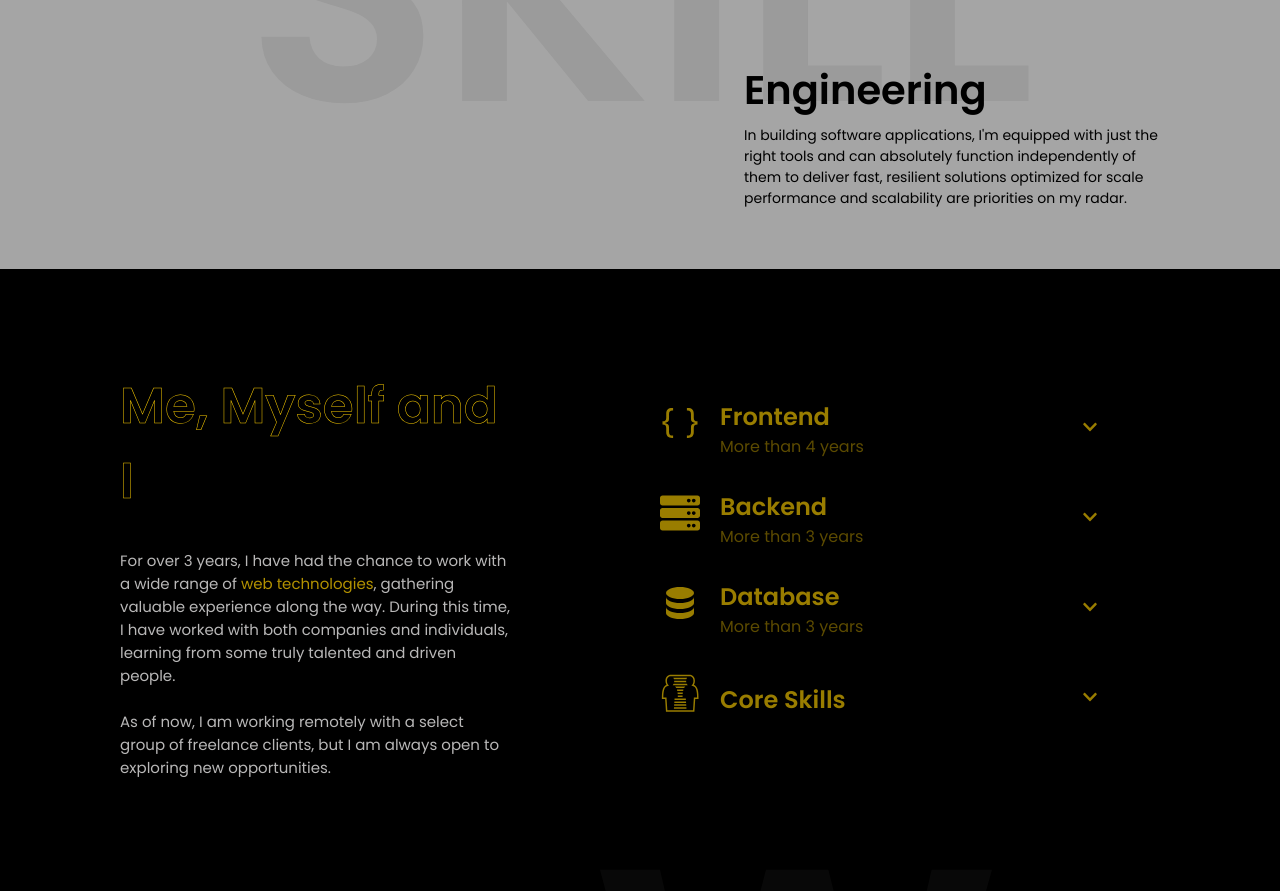
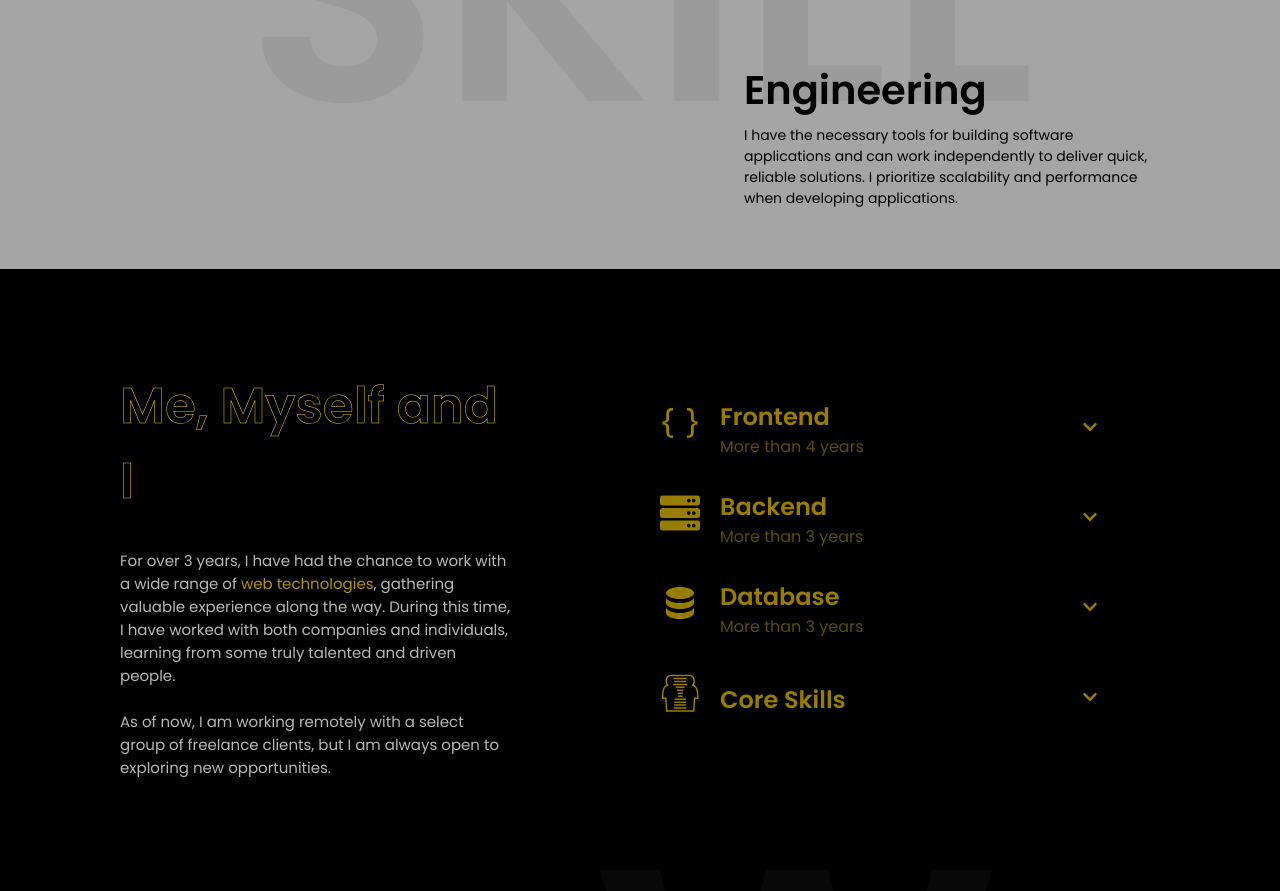
Before and after one commit to devmarcuz/Otunba-Portfolio, a React (Create React App) app: page / in a window 1280 px wide. Shown: the part 1160-2051 px from the top of the page. Built offline with nearby package versions, Linux system fonts and the light colour scheme.

Commit message:
Update Skill.js

```diff
--- a/src/components/Skill.js
+++ b/src/components/Skill.js
@@ -15,10 +15,7 @@ const Skill = () => {
         <div className="content">
           <h1>Engineering</h1>
           <p>
-            In building software applications, I'm equipped with just the right
-            tools and can absolutely function independently of them to deliver
-            fast, resilient solutions optimized for scale performance and
-            scalability are priorities on my radar.
+            I have the necessary tools for building software applications and can work independently to deliver quick, reliable solutions. I prioritize scalability and performance when developing applications.
           </p>
         </div>
       </div>
```
